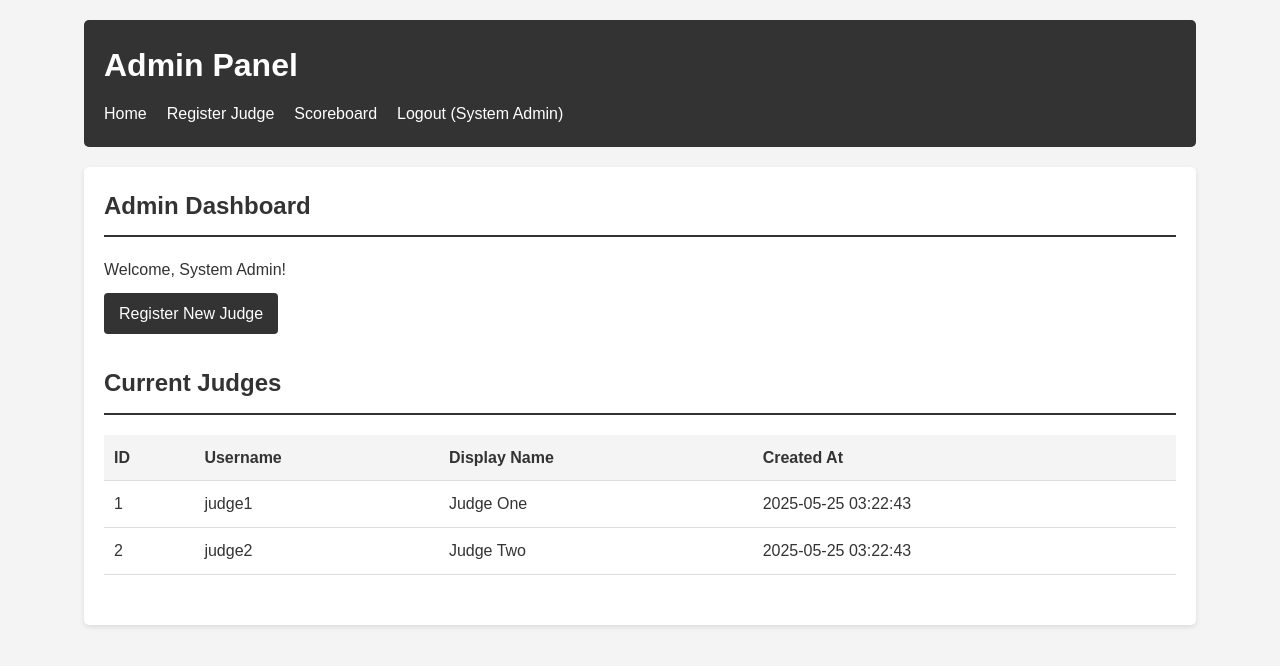
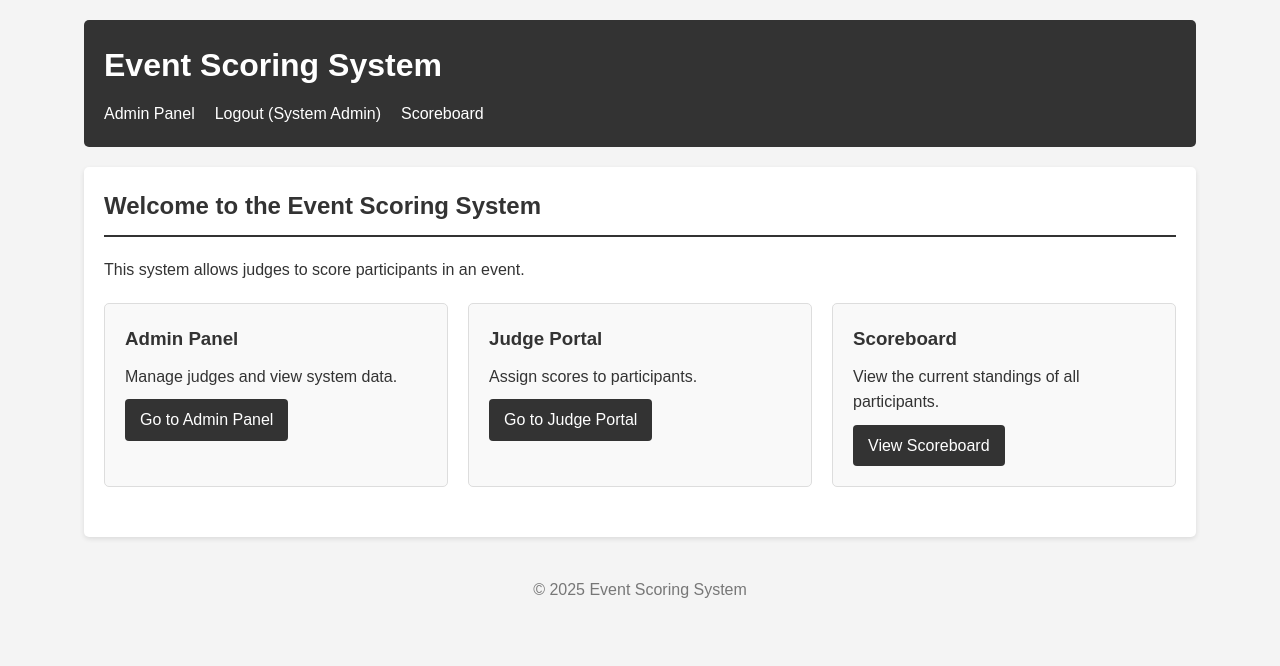
Before and after one commit to Nelson-Tommogo/CTRFROOM, a PHP site: page /admin/index.php in a window 1280 px wide. Shown: the top 666 px of the page. Run offline with PHP 8.4, Linux system fonts and the light colour scheme; a user stored in the database is signed in; data comes from the database, SQL or seed files in the repository.

Commit message:
CTRF Scoring Sytem Task

```diff
--- a/admin/index.php
+++ b/admin/index.php
@@ -1,80 +1,81 @@
-
 <?php
 session_start();
-require_once '../config/db_connect.php';
-
-// Check if admin is logged in
-if (!isset($_SESSION['admin_id'])) {
-    header('Location: login.php');
-    exit;
-}
-
-// Get all judges
-$stmt = $pdo->query("SELECT * FROM judges ORDER BY judge_id");
-$judges = $stmt->fetchAll();
 ?>
-
 <!DOCTYPE html>
 <html lang="en">
 <head>
     <meta charset="UTF-8">
     <meta name="viewport" content="width=device-width, initial-scale=1.0">
-    <title>Admin Panel - Scoring System</title>
-    <link rel="stylesheet" href="../css/style.css">
+    <title>Scoring System</title>
+    <link rel="stylesheet" href="css/style.css">
 </head>
 <body>
     <div class="container">
         <header>
-            <h1>Admin Panel</h1>
+            <h1>Event Scoring System</h1>
             <nav>
                 <ul>
-                    <li><a href="../index.php">Home</a></li>
-                    <li><a href="register_judge.php">Register Judge</a></li>
-                    <li><a href="../scoreboard.php">Scoreboard</a></li>
-                    <li><a href="logout.php">Logout (<?php echo htmlspecialchars($_SESSION['admin_display_name']); ?>)</a></li>
+                    <?php if (isset($_SESSION['admin_id'])): ?>
+                        <li><a href="admin/index.php">Admin Panel</a></li>
+                        <li><a href="admin/logout.php">Logout (<?php echo htmlspecialchars($_SESSION['admin_display_name']); ?>)</a></li>
+                    <?php elseif (isset($_SESSION['judge_id'])): ?>
+                        <li><a href="judge/index.php">Judge Portal</a></li>
+                        <li><a href="judge/logout.php">Logout (<?php echo htmlspecialchars($_SESSION['judge_display_name']); ?>)</a></li>
+                    <?php else: ?>
+                        <li><a href="admin/login.php">Admin Login</a></li>
+                        <li><a href="judge/login.php">Judge Login</a></li>
+                    <?php endif; ?>
+                    <li><a href="scoreboard.php">Scoreboard</a></li>
                 </ul>
             </nav>
         </header>
 
         <main>
-            <section class="admin-dashboard">
-                <h2>Admin Dashboard</h2>
-                <p>Welcome, <?php echo htmlspecialchars($_SESSION['admin_display_name']); ?>!</p>
+            <section class="welcome">
+                <h2>Welcome to the Event Scoring System</h2>
+                <p>This system allows judges to score participants in an event.</p>
 
-                <div class="admin-actions">
-                    <a href="register_judge.php" class="btn">Register New Judge</a>
+                <div class="navigation-cards">
+                    <?php if (isset($_SESSION['admin_id'])): ?>
+                        <div class="card">
+                            <h3>Admin Panel</h3>
+                            <p>Manage judges and view system data.</p>
+                            <a href="admin/index.php" class="btn">Go to Admin Panel</a>
+                        </div>
+                    <?php elseif (!isset($_SESSION['judge_id'])): ?>
+                        <div class="card">
+                            <h3>Admin Login</h3>
+                            <p>Login to manage judges and system settings.</p>
+                            <a href="admin/login.php" class="btn">Admin Login</a>
+                        </div>
+                    <?php endif; ?>
+
+                    <?php if (isset($_SESSION['judge_id'])): ?>
+                        <div class="card">
+                            <h3>Judge Portal</h3>
+                            <p>Assign scores to participants.</p>
+                            <a href="judge/index.php" class="btn">Go to Judge Portal</a>
+                        </div>
+                    <?php elseif (!isset($_SESSION['admin_id'])): ?>
+                        <div class="card">
+                            <h3>Judge Login</h3>
+                            <p>Login to score participants.</p>
+                            <a href="judge/login.php" class="btn">Judge Login</a>
+                        </div>
+                    <?php endif; ?>
+
+                    <div class="card">
+                        <h3>Scoreboard</h3>
+                        <p>View the current standings of all participants.</p>
+                        <a href="scoreboard.php" class="btn">View Scoreboard</a>
+                    </div>
                 </div>
             </section>
+        </main>
 
-            <section class="judges-list">
-                <h2>Current Judges</h2>
-
-                <?php if (empty($judges)): ?>
-                    <p>No judges found.</p>
-                <?php else: ?>
-                    <table>
-                        <thead>
-                            <tr>
-                                <th>ID</th>
-                                <th>Username</th>
-                                <th>Display Name</th>
-                                <th>Created At</th>
-                            </tr>
-                        </thead>
-                        <tbody>
-                            <?php foreach ($judges as $judge): ?>
-                                <tr>
-                                    <td><?php echo $judge['judge_id']; ?></td>
-                                    <td><?php echo htmlspecialchars($judge['username']); ?></td>
-                                    <td><?php echo htmlspecialchars($judge['display_name']); ?></td>
-                                    <td><?php echo $judge['created_at']; ?></td>
-                                </tr>
-                            <?php endforeach; ?>
-                        </tbody>
-                    </table>
-                <?php endif; ?>
-            </section>
-        </main>
+        <footer>
+            <p>&copy; <?php echo date('Y'); ?> Event Scoring System</p>
+        </footer>
     </div>
 </body>
 </html>
```
